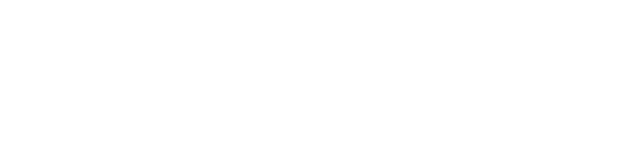
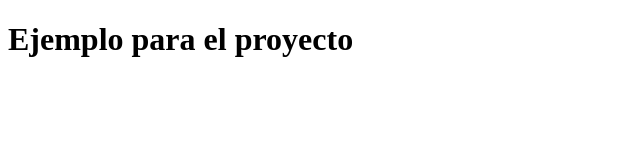
Before and after one commit to 02uriel10/diplomado-Git-2025, a plain HTML site: page index.html in a window 1280 px wide. Shown: the whole page, without its empty margins (0-640 px from the left). Drawn offline with Linux system fonts and the light colour scheme.

Commit message:
Se agregó contenido

```diff
--- a/index.html
+++ b/index.html
@@ -6,6 +6,6 @@
     <title>Mi proyecto</title>
 </head>
 <body>
-
+    <h1>Ejemplo para el proyecto</h1>
 </body>
 </html>
```
